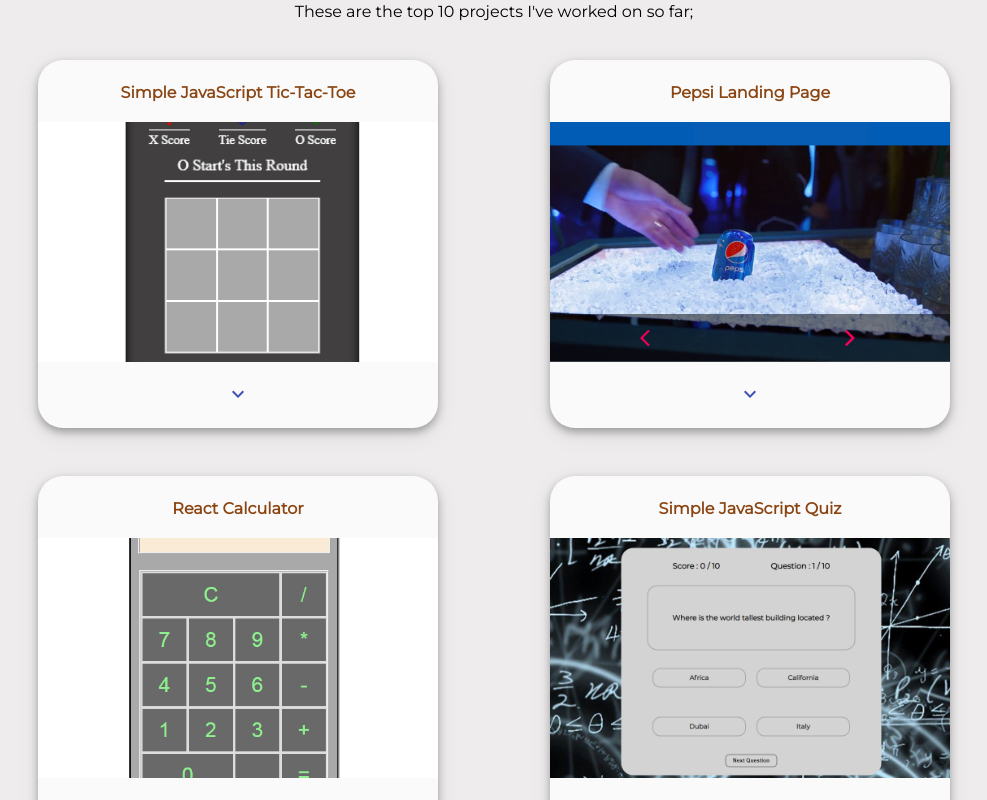
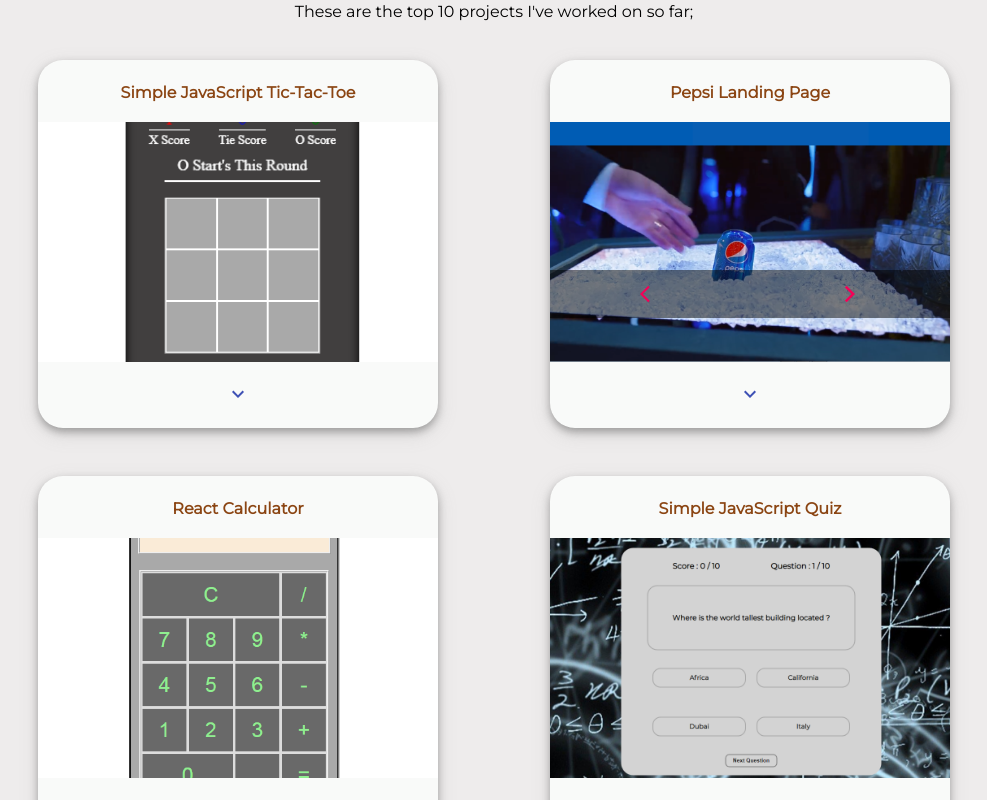
Before and after one commit to sulaimon-olaniran/portfolio, a React (Create React App) app: page / in a window 1280 px wide. Shown: the part 2420-3220 px from the top of the page, without its empty margins (146-1133 px from the left). Built offline with nearby package versions, Linux system fonts and the light colour scheme.

Commit message:
fixes over scroll on the x-axis

```diff
--- a/src/components/projects/each_project/EachProject.css
+++ b/src/components/projects/each_project/EachProject.css
@@ -5,6 +5,7 @@
     align-items: center;
     overflow: hidden;
     margin: 20px 0;
+    position: relative;
 }
 
 .each-image-container{
@@ -58,6 +59,10 @@
     padding: 10px;
 }
 
+.project-details-container .project-summary p{
+    padding: 0;
+}
+
 a{
     text-decoration: none;
 }
```
